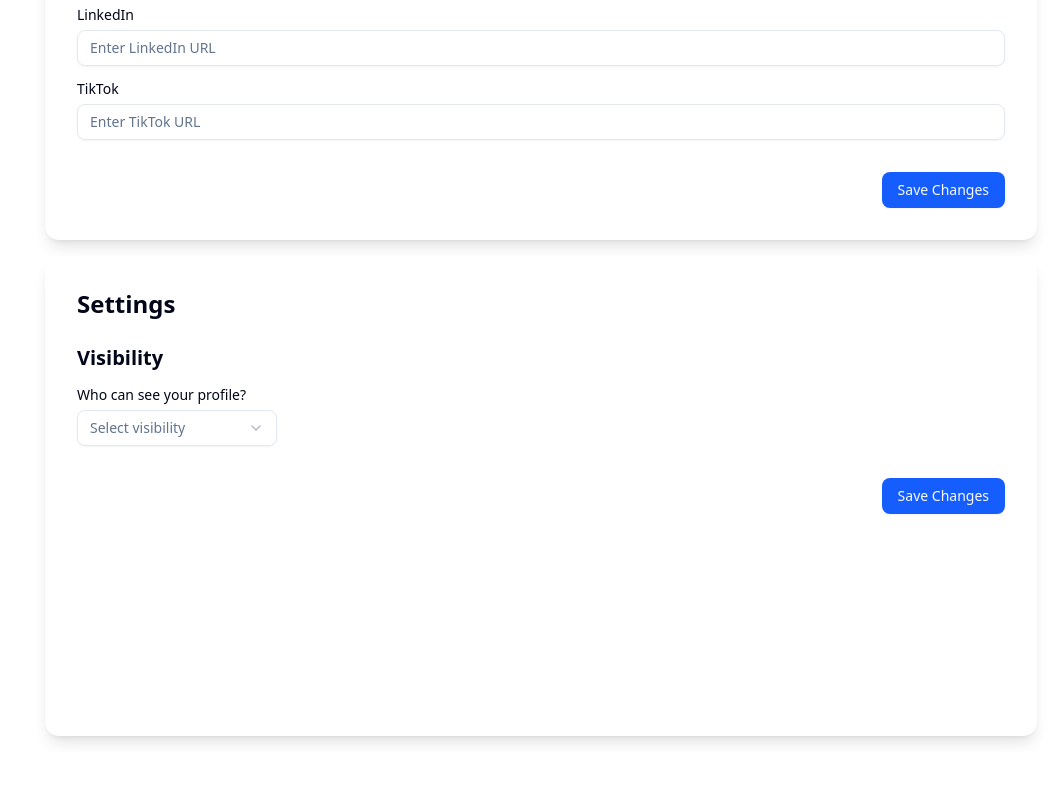
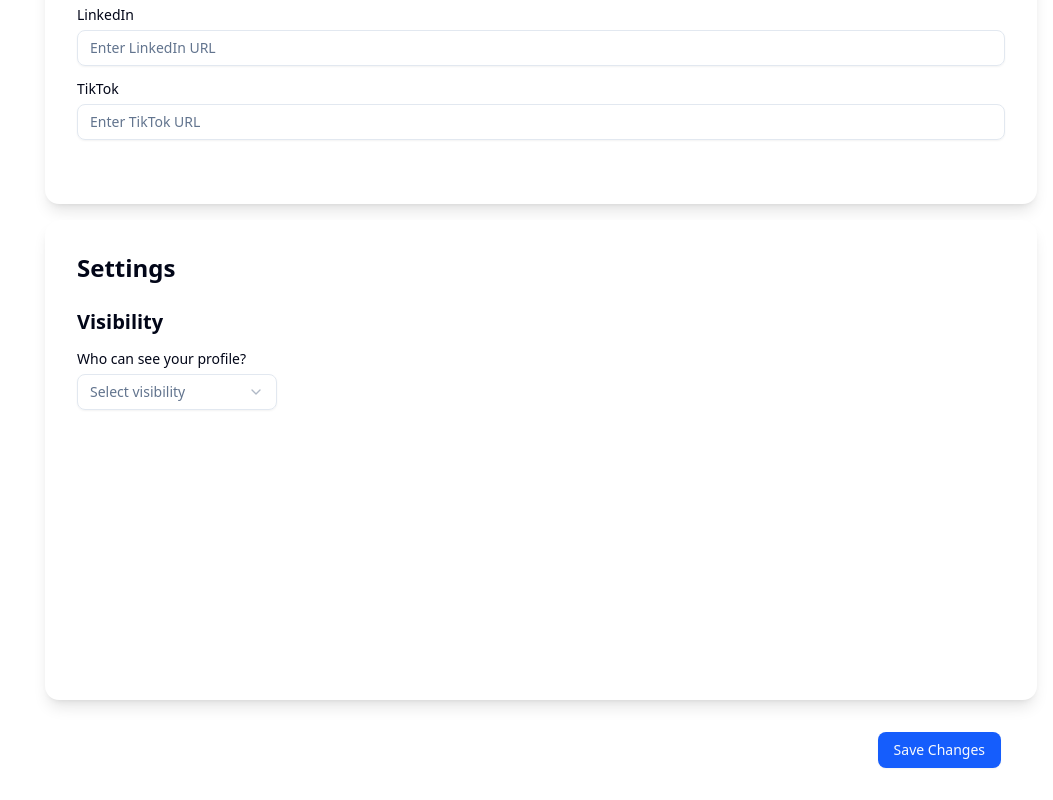
Before and after one commit to prasish01/service_hub, a Next.js app: page / in a window 1280 px wide. Shown: the part 3523-4323 px from the top of the page, without its empty margins (227-1280 px from the left). Before the commit the page ends 4275 px from the top, so only its background shows below. Built offline with nearby package versions, Linux system fonts and the light colour scheme.

Commit message:
change button

```diff
--- a/app/page.tsx
+++ b/app/page.tsx
@@ -6,6 +6,7 @@ import ServicesPage from "@/components/Services";
 import Schedule from "@/components/Schedule";
 import Contact from "@/components/Contact";
 import Settings from "@/components/Settings";
+import { Button } from "@/components/ui/button";
 
 export default function Home() {
   return (
@@ -51,6 +52,9 @@ export default function Home() {
       <Schedule />
       <Contact />
       <Settings />
+      <div className="mr-9 flex justify-end py-4">
+        <Button className="bg-blue-600 hover:bg-blue-700">Save Changes</Button>
+      </div>
     </div>
   );
 }
--- a/components/Contact.tsx
+++ b/components/Contact.tsx
@@ -1,7 +1,7 @@
 "use client";
 import { Input } from "@/components/ui/input";
 import { Label } from "@/components/ui/label";
-import { Button } from "@/components/ui/button";
+// import { Button } from "@/components/ui/button";
 
 const Contact = () => {
   return (
@@ -100,9 +100,9 @@ const Contact = () => {
       </div>
 
       {/* Save Button */}
-      <div className="flex justify-end">
+      {/* <div className="flex justify-end">
         <Button className="bg-blue-600 hover:bg-blue-700">Save Changes</Button>
-      </div>
+      </div> */}
     </div>
   );
 };
--- a/components/Settings.tsx
+++ b/components/Settings.tsx
@@ -1,7 +1,7 @@
 "use client";
 
 import { Label } from "@/components/ui/label";
-import { Button } from "@/components/ui/button";
+// import { Button } from "@/components/ui/button";
 import {
   Select,
   SelectTrigger,
@@ -34,9 +34,9 @@ const Settings = () => {
       </div>
 
       {/* Save Button */}
-      <div className="flex justify-end">
+      {/* <div className="flex justify-end">
         <Button className="bg-blue-600 hover:bg-blue-700">Save Changes</Button>
-      </div>
+      </div> */}
     </div>
   );
 };
```
